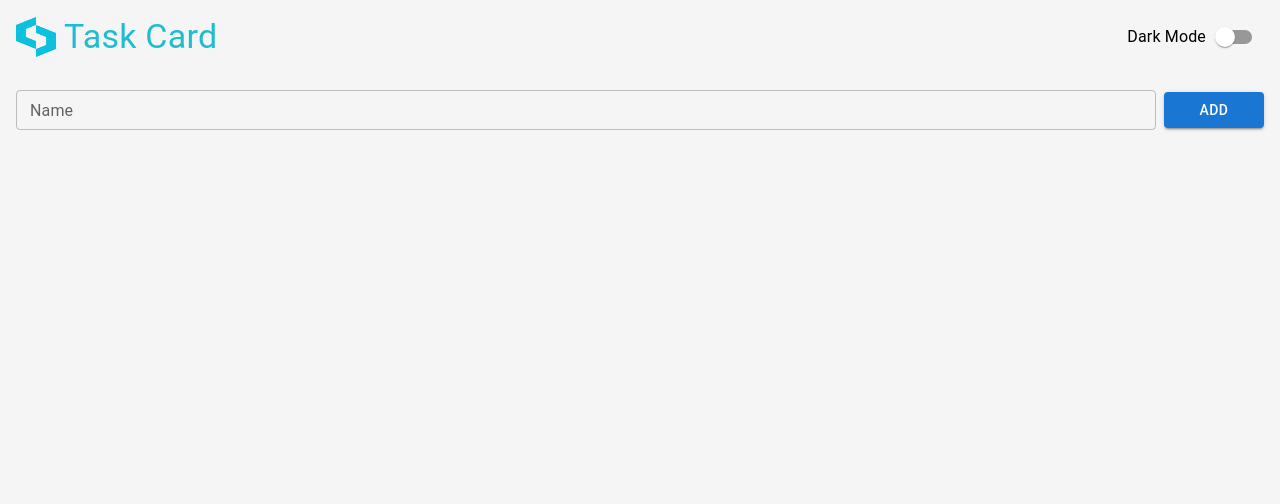
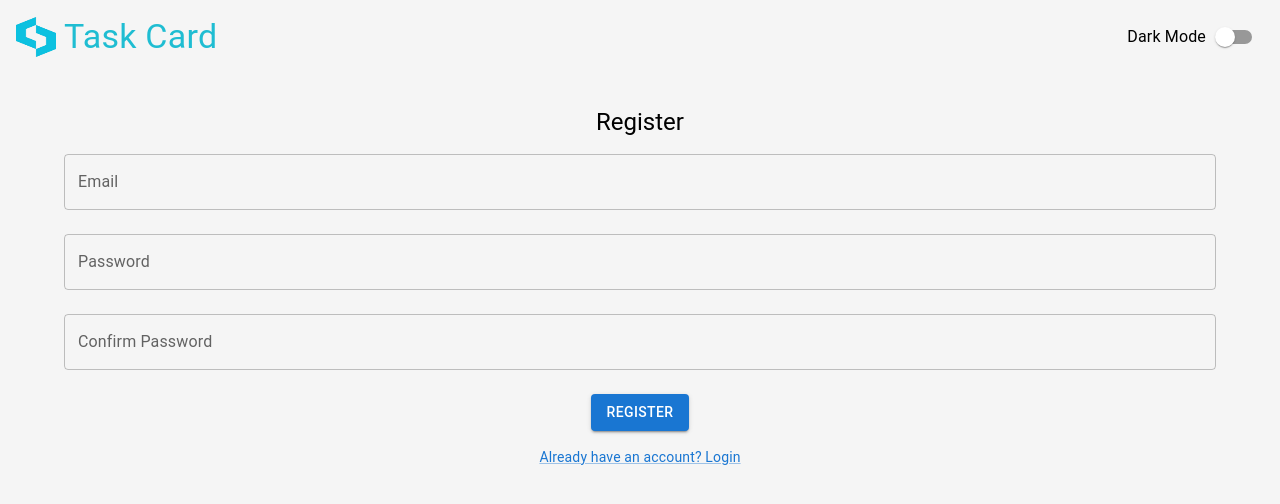
Before and after one commit to YeMyat144/task-card, a React (Vite) app: page /register in a window 1280 px wide. Shown: the top 504 px of the page. Built offline with nearby package versions, Linux system fonts and the light colour scheme; the HTML template or start-up script is replaced by a standard one.

Commit message:
Add authentication components and routing for login and registration

```diff
--- a/package.json
+++ b/package.json
@@ -14,9 +14,12 @@
     "@emotion/styled": "^11.13.0",
     "@mui/icons-material": "^6.1.5",
     "@mui/material": "^6.1.5",
+    "@types/react-router-dom": "^5.3.3",
+    "firebase": "^11.0.1",
     "react": "^18.3.1",
     "react-dom": "^18.3.1",
-    "react-feather": "^2.0.10"
+    "react-feather": "^2.0.10",
+    "react-router-dom": "^6.27.0"
   },
   "devDependencies": {
     "@eslint/js": "^9.13.0",
--- a/src/App.tsx
+++ b/src/App.tsx
@@ -1,6 +1,9 @@
 import React, { useState, useEffect } from 'react';
 import { ThemeProvider, createTheme, CssBaseline, Box, Switch, Typography } from '@mui/material';
+import { BrowserRouter as Router, Routes, Route } from 'react-router-dom';
 import Board from './components/Board';
+import Login from './Login';
+import Register from './Register';
 import { loadBoard, saveBoard } from './utils/localStorage';
 import { Column } from './types';
 import logo from './assets/logo2.png';
@@ -36,31 +39,28 @@ const App: React.FC = () => {
   return (
     <ThemeProvider theme={isDarkMode ? darkTheme : lightTheme}>
       <CssBaseline />
+      <Router>
         <Box sx={{ display: 'flex', flexDirection: 'column', height: '100vh' }}>
           <Box sx={{ display: 'flex', alignItems: 'center', justifyContent: 'space-between', p: 2 }}>
-          {/* Logo and Title */}
             <Box display="flex" alignItems="center">
               <img src={logo} alt="Logo" style={{ width: 40, height: 40, marginRight: 8 }} />
               <Typography variant="h4" color='#1fbdd2'>Task Card</Typography>
             </Box>
-
-          {/* Dark Mode Toggle */}
             <Box display="flex" alignItems="center">
               <Typography variant="body1">Dark Mode</Typography>
               <Switch checked={isDarkMode} onChange={toggleTheme} />
             </Box>
           </Box>
 
-        {/* Board Container */}
-        <Box
-          sx={{
-            overflowX: 'auto',
-            overflowY: 'hidden',
-          }}
-        >
-          <Board columns={columns} setColumns={setColumns} />
+          <Box sx={{ overflowX: 'auto', overflowY: 'hidden' }}>
+            <Routes>
+              <Route path="/" element={<Board columns={columns} setColumns={setColumns} />} />
+              <Route path="/login" element={<Login />} />
+              <Route path="/register" element={<Register />} />
+            </Routes>
           </Box>
         </Box>
+      </Router>
     </ThemeProvider>
   );
 };
--- /dev/null
+++ b/src/Login.tsx
@@ -0,0 +1,48 @@
+import React, { useState } from 'react';
+import { Container, Box, Button, TextField, Typography, Link } from '@mui/material';
+import { useNavigate } from 'react-router-dom';
+
+const Login: React.FC = () => {
+  const [email, setEmail] = useState('');
+  const [password, setPassword] = useState('');
+  const navigate = useNavigate();
+
+  const handleLogin = () => {
+    // Implement your login logic here
+    console.log("Logging in with", email, password);
+    // Navigate to the board after login
+    navigate('/');
+  };
+
+  return (
+    <Container>
+    <Box display="flex" flexDirection="column" alignItems="center" mt={4}>
+      <Typography variant="h5">Login</Typography>
+      <TextField
+        label="Email"
+        type="email"
+        value={email}
+        onChange={(e) => setEmail(e.target.value)}
+        fullWidth
+        margin="normal"
+      />
+      <TextField
+        label="Password"
+        type="password"
+        value={password}
+        onChange={(e) => setPassword(e.target.value)}
+        fullWidth
+        margin="normal"
+      />
+      <Button variant="contained" color="primary" onClick={handleLogin} sx={{ mt: 2 }}>
+        Login
+      </Button>
+      <Link href="/register" variant="body2" sx={{ mt: 2 }}>
+        Don't have an account? Register
+      </Link>
+    </Box>
+    </Container>
+  );
+};
+
+export default Login;
--- /dev/null
+++ b/src/Register.tsx
@@ -0,0 +1,57 @@
+import React, { useState } from 'react';
+import { Container, Box, Button, TextField, Typography, Link } from '@mui/material';
+import { useNavigate } from 'react-router-dom';
+
+const Register: React.FC = () => {
+  const [email, setEmail] = useState('');
+  const [password, setPassword] = useState('');
+  const [confirmPassword, setConfirmPassword] = useState('');
+  const navigate = useNavigate();
+
+  const handleRegister = () => {
+    // Implement your registration logic here
+    console.log("Registering with", email, password);
+    // Navigate to the login page after registration
+    navigate('/login');
+  };
+
+  return (
+    <Container>
+    <Box display="flex" flexDirection="column" alignItems="center" mt={4}>
+      <Typography variant="h5">Register</Typography>
+      <TextField
+        label="Email"
+        type="email"
+        value={email}
+        onChange={(e) => setEmail(e.target.value)}
+        fullWidth
+        margin="normal"
+      />
+      <TextField
+        label="Password"
+        type="password"
+        value={password}
+        onChange={(e) => setPassword(e.target.value)}
+        fullWidth
+        margin="normal"
+      />
+      <TextField
+        label="Confirm Password"
+        type="password"
+        value={confirmPassword}
+        onChange={(e) => setConfirmPassword(e.target.value)}
+        fullWidth
+        margin="normal"
+      />
+      <Button variant="contained" color="primary" onClick={handleRegister} sx={{ mt: 2 }}>
+        Register
+      </Button>
+      <Link href="/login" variant="body2" sx={{ mt: 2 }}>
+        Already have an account? Login
+      </Link>
+    </Box>
+    </Container>
+  );
+};
+
+export default Register;
```
Also changed, not shown: src/AuthContext.tsx (added), src/firebaseConfig.ts (added), 1 other file (tests, documents, lock files or other folders). Lines whose indentation alone changed are shown as unchanged.
